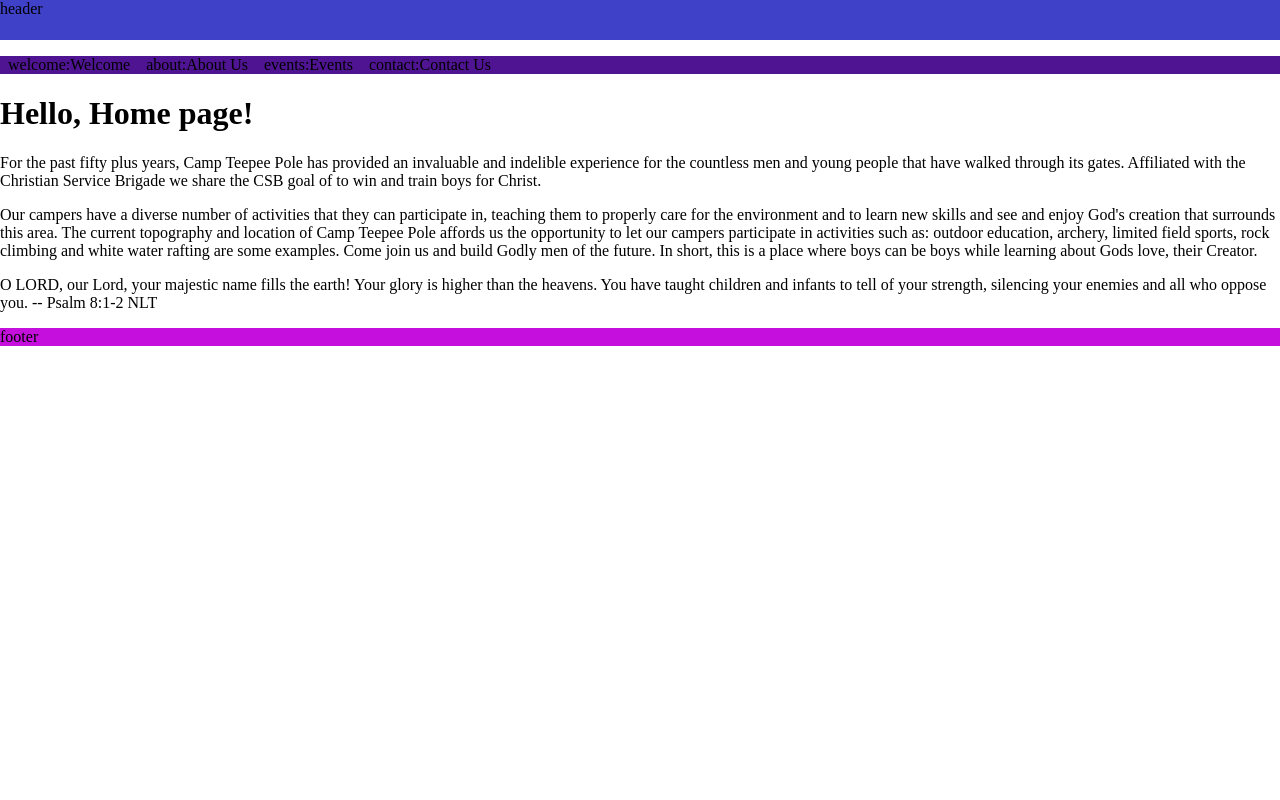
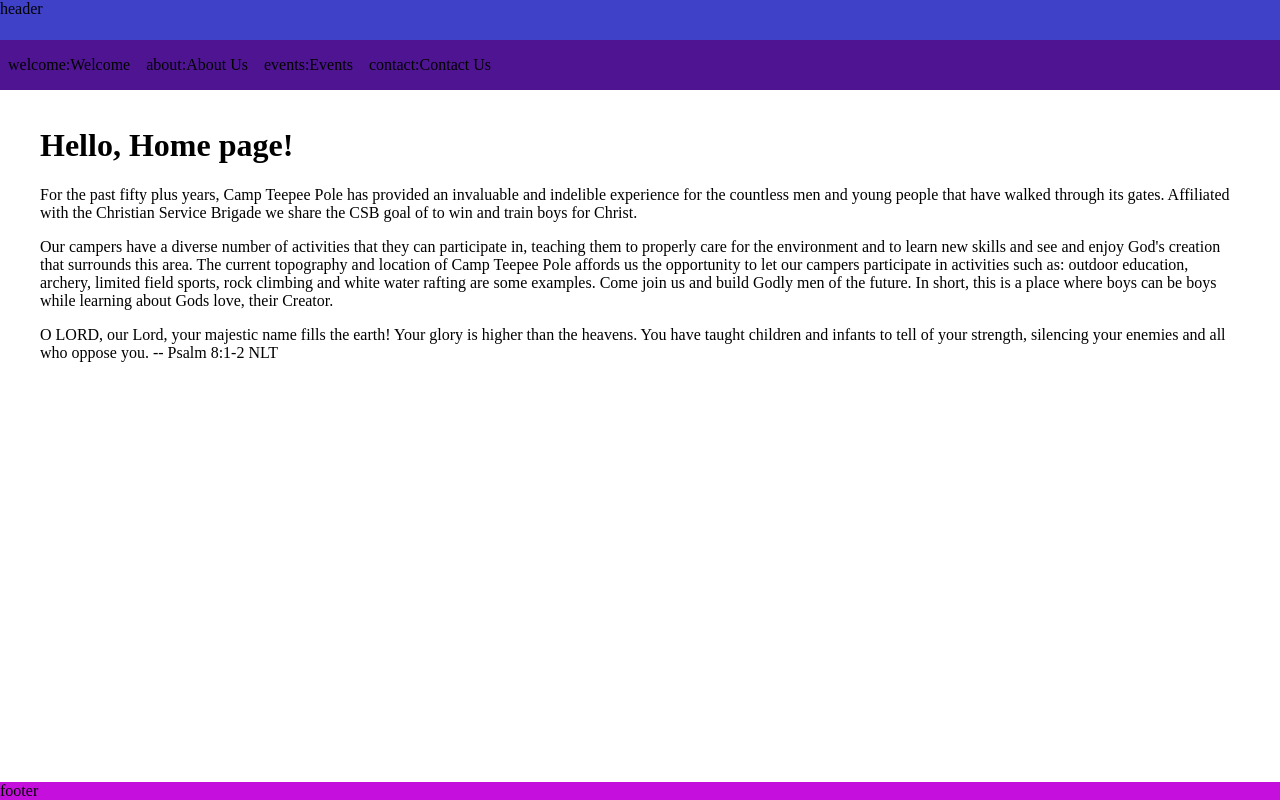
Before and after one commit to Swazimodo/campteepeepole, a Next.js app: page / in a window 1280 px wide. Built offline with nearby package versions, Linux system fonts and the light colour scheme.

Commit message:
feat: extract site layout

```diff
--- a/src/app/layout.tsx
+++ b/src/app/layout.tsx
@@ -2,7 +2,7 @@ import type { Metadata, ResolvingMetadata } from "next";
 
 import 'src/app/global.css'
 
-import { Header, Footer, Nav, useSiteConfig } from '@/components'
+import { PageLayout, useSiteConfig, StyledComponentsRegistry } from '@/components'
 
 type GenerateMetadataProps = {
   params: { id: string }
@@ -66,35 +66,12 @@ export default function RootLayout({
   return (
     <html lang="en">
       <body>
-        <Header />
-        <Nav />
-        {children}
-        {/* <PageDiv className='App'>
-          <ContentMain>
+        <StyledComponentsRegistry>
+          <PageLayout>
             {children}
-          </ContentMain>
-        </PageDiv> */}
-        <Footer />
+          </PageLayout>
+        </StyledComponentsRegistry>
       </body>
     </html>
   )
 }
-
-// const PageDiv = styled.div`
-//   display: flex;
-//   flex-direction: column;
-
-//   > div {
-//     padding: 8px;
-//   }
-// `
-
-// const ContentMain = styled.main`
-//   flex-grow: 1;
-//   max-width: 1200px;
-//   margin: 16px auto;
-
-//   @media ${getMaxWidthQuery(MediaSizes.sm)} {
-//     width: 100%;
-//   }
-// `
--- a/src/components/index.ts
+++ b/src/components/index.ts
@@ -1,3 +1,4 @@
-export { Header, Footer, Nav } from '@/components/layout';
+export { PageLayout } from '@/components/pageLayout';
 export { useSiteConfig, useTabConfig } from '@/components/config';
 export { MediaSizes, getMaxWidthQuery, getMinWidthQuery, useMediaQuery } from '@/components/mediaQueries';
+export { StyledComponentsRegistry } from '@/components/styledComponentsRegistry';
--- a/src/components/layout/index.ts
+++ /dev/null
@@ -1,5 +0,0 @@
-'use client'
-
-export { Header } from '@/components/layout/header';
-export { Footer } from '@/components/layout/footer';
-export { Nav } from '@/components/layout/nav';
--- /dev/null
+++ b/src/components/pageLayout/index.ts
@@ -0,0 +1,6 @@
+'use client'
+
+export { Header } from '@/components/pageLayout/header';
+export { Footer } from '@/components/pageLayout/footer';
+export { Nav } from '@/components/pageLayout/nav';
+export { PageLayout } from '@/components/pageLayout/pageLayout';
--- /dev/null
+++ b/src/components/pageLayout/pageLayout.tsx
@@ -0,0 +1,42 @@
+import { FC } from 'react';
+import styled from 'styled-components';
+
+import { getMaxWidthQuery, MediaSizes } from '@/components/mediaQueries';
+import { Header } from '@/components/pageLayout/header';
+import { Footer } from '@/components/pageLayout/footer';
+import { Nav } from '@/components/pageLayout/nav';
+
+interface LayoutProps {
+  children: React.ReactNode;
+}
+
+export const PageLayout: FC<LayoutProps> = (props) => {
+  const { children } = props;
+  return <PageDiv className='App'>
+    <Header />
+    <Nav />
+    <ContentMain>
+      {children}
+    </ContentMain>
+    <Footer />
+  </PageDiv>
+}
+
+const PageDiv = styled.div`
+  display: flex;
+  flex-direction: column;
+
+  > div {
+    padding: 8px;
+  }
+`
+
+const ContentMain = styled.main`
+  flex-grow: 1;
+  max-width: 1200px;
+  margin: 16px auto;
+
+  @media ${getMaxWidthQuery(MediaSizes.sm)} {
+    width: 100%;
+  }
+`
```
Also changed, not shown: src/components/pageLayout/footer.tsx (renamed from src/components/layout/footer.tsx), src/components/pageLayout/header.tsx (renamed from src/components/layout/header.tsx), src/components/pageLayout/nav.tsx (renamed from src/components/layout/nav.tsx).
